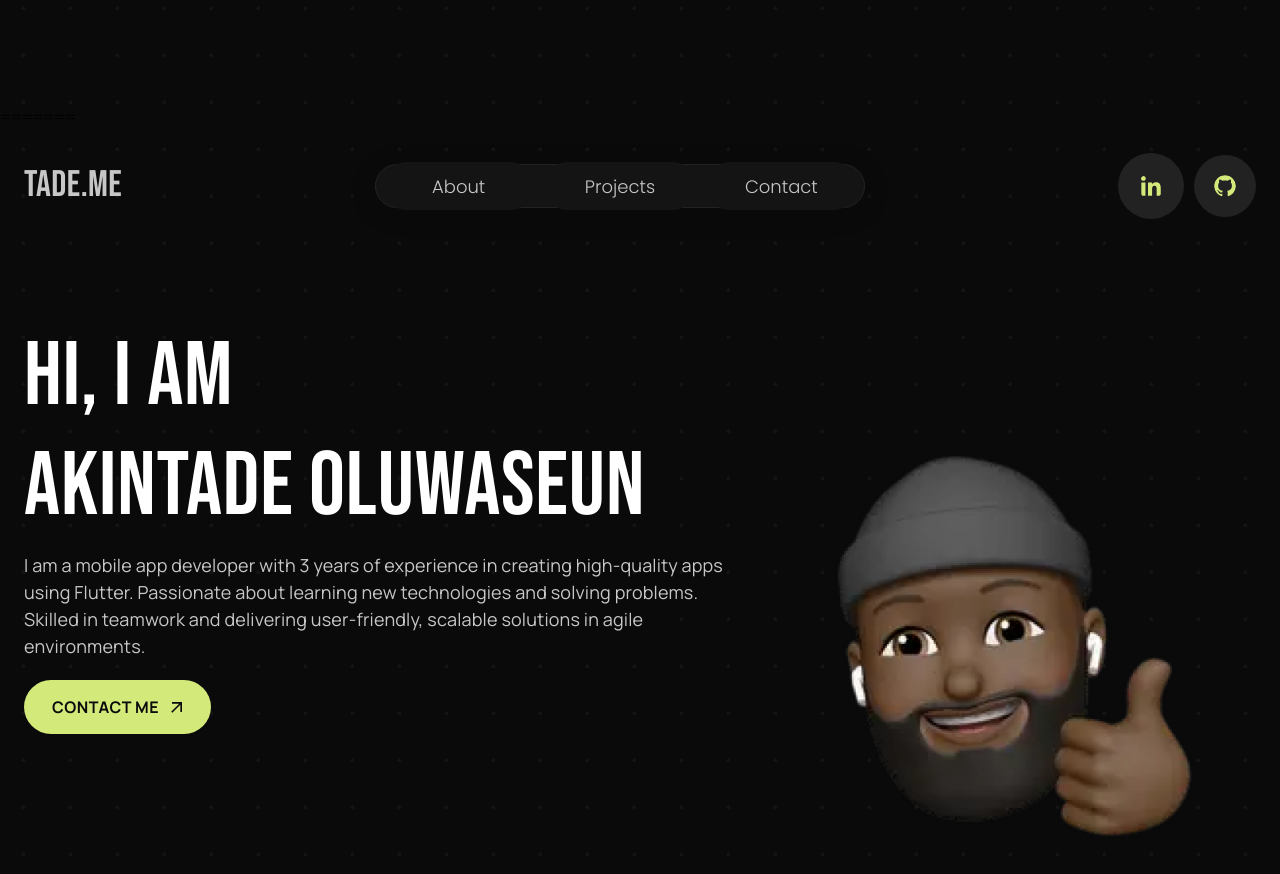
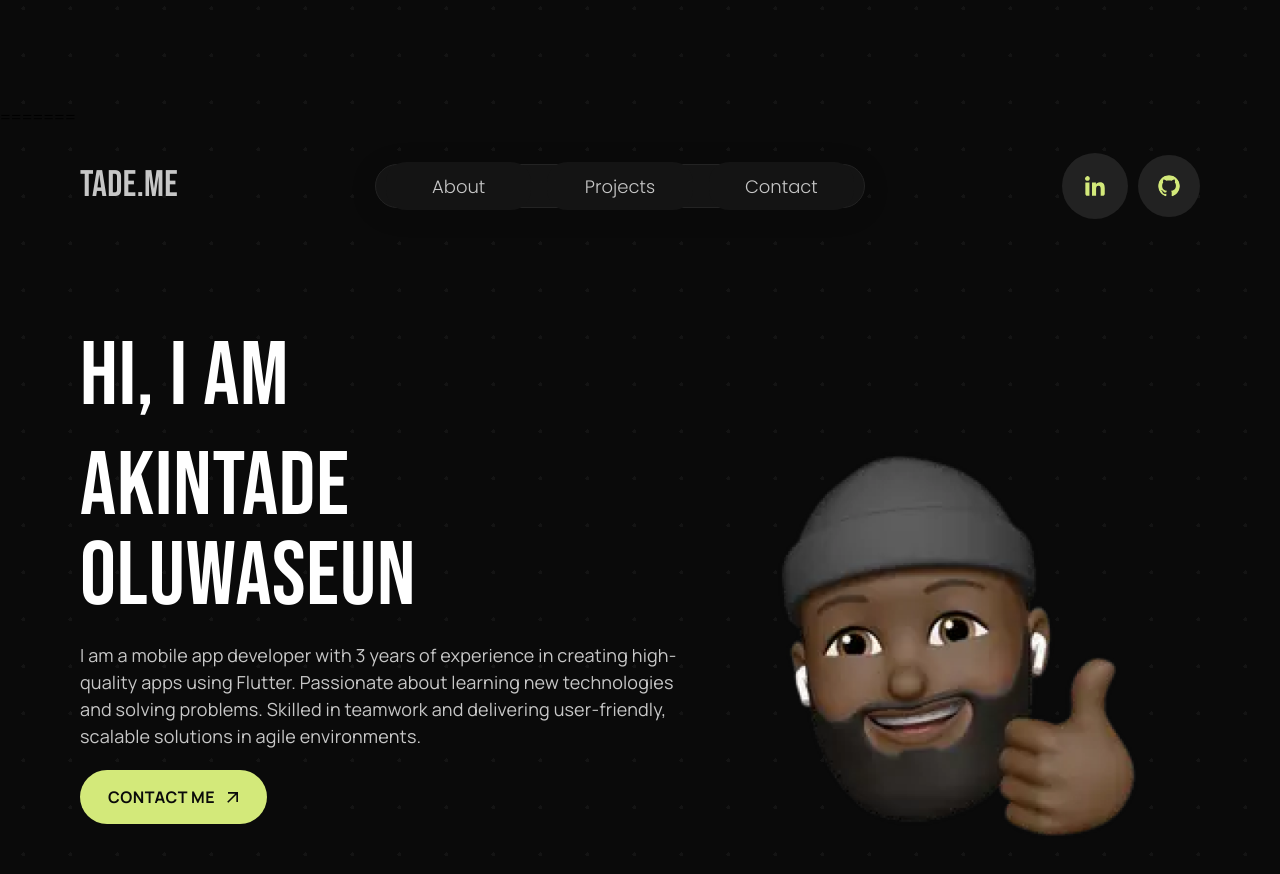
Before and after one commit to Gideon-Buba/portfolio, a React (Vite) app: page / in a window 1280 px wide. Shown: the part 720-1594 px from the top of the page. Built offline with nearby package versions, Linux system fonts and the light colour scheme; a web font is replaced by a local one.

Commit message:
wip: fixed page margin

```diff
--- a/src/App.tsx
+++ b/src/App.tsx
@@ -1,6 +1,6 @@
 import React, { useEffect } from "react";
 import { BrowserRouter as Router, Routes, Route } from "react-router-dom";
-import { Container } from "@mui/material";
+import { Box, Container } from "@mui/material";
 import { About, Projects, Contact } from "./components/Navlinks";
 import Hero from "./components/Hero";
 import AOS from "aos";
@@ -14,13 +14,13 @@ const App: React.FC = () => {
       once: false,
     });
   }, []);
+
   return (
     <Router>
-      <Container
-        maxWidth={false}
+      <Box
         className="main-background"
         sx={{
-          // width: "1330px",
+          width: "90%",
           margin: "0 auto",
           padding: "0 16px",
         }}
@@ -34,7 +34,7 @@ const App: React.FC = () => {
           <Route path="/projects" element={<Projects />} />
           <Route path="/contact" element={<Contact />} />
         </Routes>
-      </Container>
+      </Box>
     </Router>
   );
 };
```
